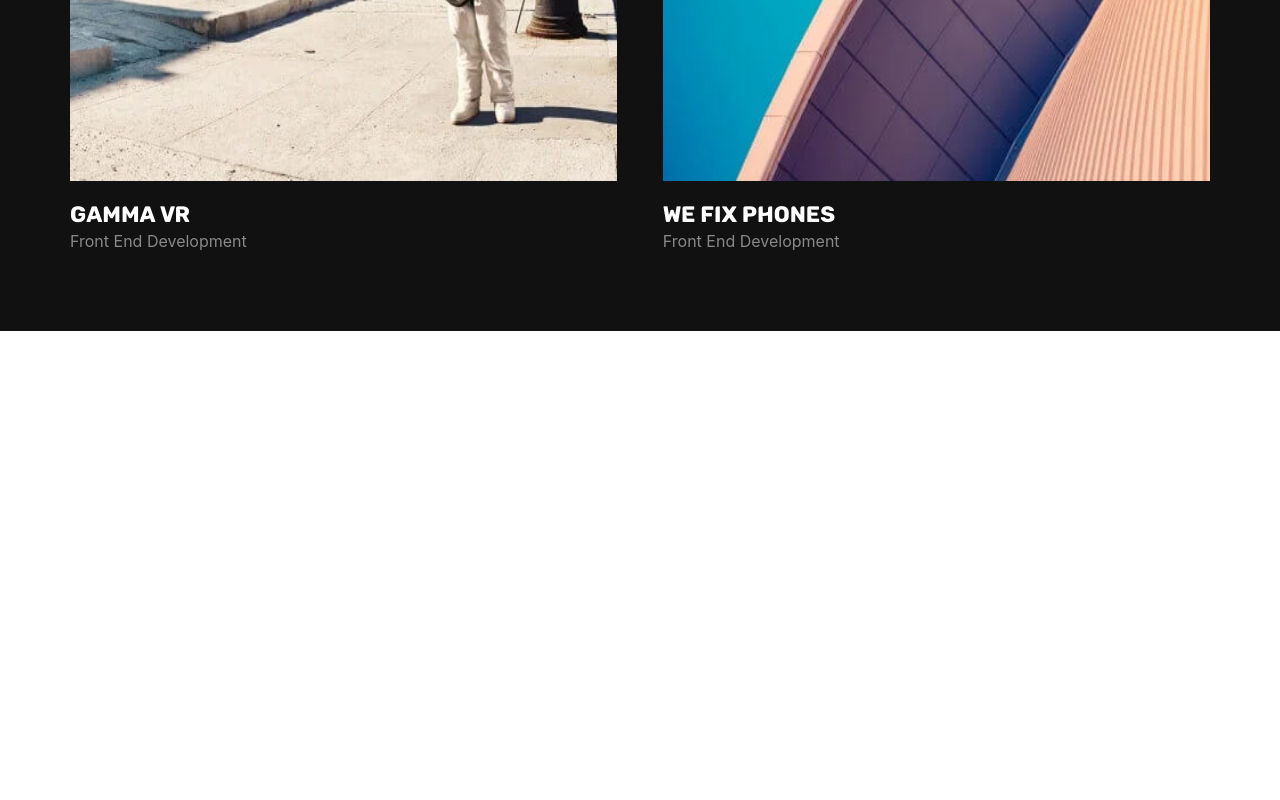
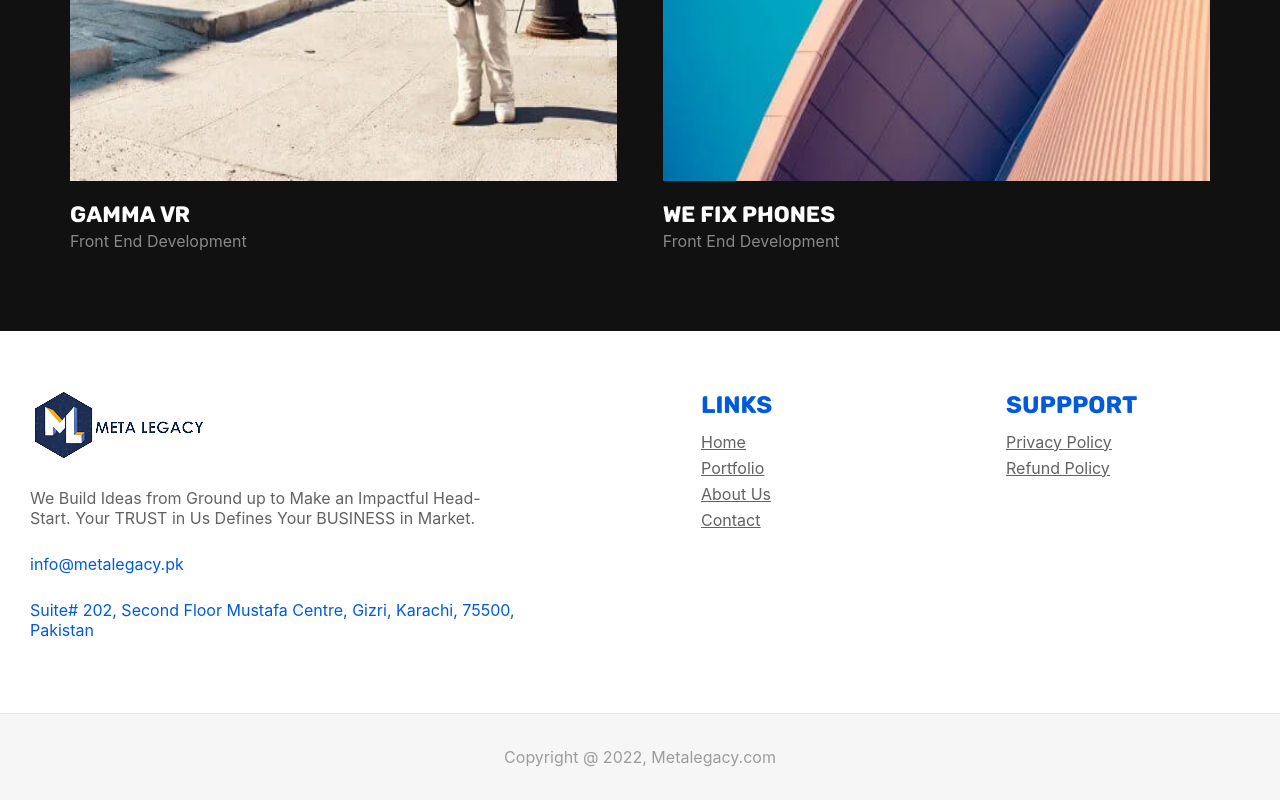
Before and after one commit to AbdulWajidAzmi/metalegacy_next_v1, a Next.js app: page / in a window 1280 px wide. Shown: the part 3409-4209 px from the top of the page. Before the commit the page ends 3740 px from the top, so only its background shows below. Built offline with nearby package versions, Linux system fonts and the light colour scheme.

Commit message:
footer
footer complete

```diff
--- /dev/null
+++ b/components/layout/Footer.jsx
@@ -0,0 +1,74 @@
+import Image from "next/image";
+import Link from "next/link";
+import styles from "./footer.module.css";
+import logo from "../../assets/imgs/logos/logo1.png";
+
+function Footer() {
+  return (
+    <footer className={`${styles.footer}`}>
+      <div className={`${styles.container}`}>
+        <div className={`${styles.row_div}`}>
+          <div className={`${styles.col_1}`}>
+            <div className={`${styles.logo_img_div}`}><Image src={logo} alt={"image"} /></div>
+            <p>
+              We Build Ideas from Ground up to Make an Impactful Head-Start.
+              Your TRUST in Us Defines Your BUSINESS in Market.
+            </p>
+            <p className={`${styles.text_blue}`}>info@metalegacy.pk</p>
+            <p className={`${styles.text_blue}`}>
+              Suite# 202, Second Floor Mustafa Centre, Gizri, Karachi, 75500,
+              Pakistan
+            </p>
+          </div>
+          <div className={`${styles.col_2}`}>
+            <h2>LINKS</h2>
+            <ul>
+              <li>
+                <a>
+                  <Link href="#">Home</Link>
+                </a>
+              </li>
+              <li>
+                <a>
+                  <Link href="#">Portfolio</Link>
+                </a>
+              </li>
+              <li>
+                <a>
+                  <Link href="#">About Us</Link>
+                </a>
+              </li>
+              <li>
+                <a>
+                  <Link href="#">Contact</Link>
+                </a>
+              </li>
+            </ul>
+          </div>
+          <div className={`${styles.col_3}`}>
+            <h2>SUPPPORT</h2>
+            <ul>
+              <li>
+                <a>
+                  <Link href="#">Privacy Policy</Link>
+                </a>
+              </li>
+              <li>
+                <a>
+                  <Link href="#">Refund Policy</Link>
+                </a>
+              </li>
+            </ul>
+          </div>
+        </div>
+      </div>
+      <div className={`${styles.copywrite_div}`}>
+        <div className={`${styles.container}`}>
+          <p>Copyright @ 2022, Metalegacy.com</p>
+        </div>
+      </div>
+    </footer>
+  );
+}
+
+export default Footer;
--- a/components/layout/Layout.jsx
+++ b/components/layout/Layout.jsx
@@ -1,15 +1,14 @@
-import Navbar from "./Navbar"
+import Footer from "./Footer";
+import Navbar from "./Navbar";
 
-const Layout =({children})=>{
+const Layout = ({ children }) => {
+  return (
+    <>
+      <Navbar />
+      {children}
+      <Footer />
+    </>
+  );
+};
 
-   return <>
-        <Navbar/>
-
-        {children}
-   </>
-
-
-}
-
-
-export default  Layout
+export default Layout;
--- /dev/null
+++ b/components/layout/footer.module.css
@@ -0,0 +1,75 @@
+.footer .text_blue,
+.text_blue {
+  color: #005adc;
+}
+.footer {
+  width: 100%;
+  height: auto;
+  /* color: #fff; */
+  background: #ffffff;
+  padding: 30px 0 0px 0;
+}
+.footer .logo_img_div {
+  margin-bottom: 10px;
+}
+.footer p, .footer li {
+  font-size: 16px;
+}
+.footer h2 {
+  margin-bottom: 10px;
+}
+.footer li {
+  padding: 3px  0;
+}
+.footer p {
+  color: #626262;
+  padding: 13px 0;
+}
+.container {
+  max-width: 1400px;
+  width: 100%;
+  padding: 30px;
+  margin: 0 auto;
+}
+.row_div {
+  display: flex;
+  justify-content: space-between;
+  padding-bottom: 30px;
+}
+.row_div h2 {
+  font-family: cunia;
+  color: #005adc;
+}
+.row_div li a {
+  /* color: #FFAF00; */
+  color: #626262;
+  text-decoration: underline;
+}
+.row_div li a:hover {
+  color: #005adc;
+}
+.col_1 {
+  width: 50%;
+  padding-right: 10%;
+}
+.col_2 {
+  width: 25%;
+  padding-left: 5%;
+}
+.col_3 {
+  width: 25%;
+  padding-left: 5%;
+}
+.copywrite_div {
+  width: 100%;
+  background-color: #f6f6f6;
+  border-top: 1px solid #e6e6e6;
+}
+.copywrite_div .container {
+  padding-top: 20px;
+  padding-bottom: 20px;
+}
+.copywrite_div p {
+  text-align: center;
+  opacity: .6;
+}
```
